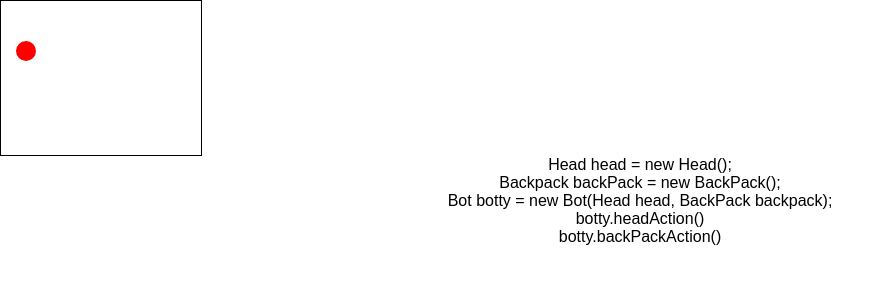
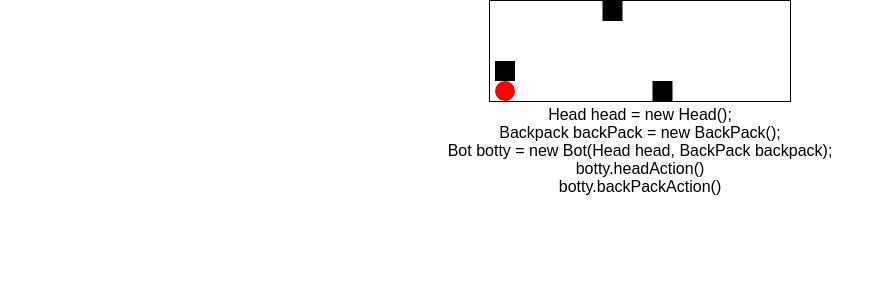
Before and after one commit to JayChetty/bot, a React (Create React App) app: page / in a window 1280 px wide. Shown: the top 300 px of the page, without its empty margins (0-894 px from the left). Built offline with nearby package versions, Linux system fonts and the light colour scheme.

Commit message:
start animations

```diff
--- a/src/App.css
+++ b/src/App.css
@@ -1,9 +1,12 @@
 .App {
   text-align: center;
+  display: flex;
+  flex-direction: column;
+  align-items: center;
 }
 
 .GameBox{
-  width:200px;
+  width:300px;
   border: 1px solid black;
 }
 
@@ -12,7 +15,7 @@
   height: 80px;
 }
 
-.circle{
+.level-item{
   animation: move-left infinite 20s linear;
 }
 
@@ -35,5 +38,5 @@
 
 @keyframes move-left {
   from { transform: translateX(0px); }
-  to {transform: translateX(-100px);}
+  to {transform: translateX(-150px);}
 }
--- a/src/App.js
+++ b/src/App.js
@@ -11,11 +11,13 @@ class App extends Component {
     return (
       <div className="App">
         <div className="Feedback">
-          <div className="GameBox">
-            <svg>
-              <circle className="circle" cx={50} cy={50} r={10} fill="red" />
-            </svg>
-          </div>
+          <svg height={100} className="GameBox">
+            <circle cx={15} cy={90} r={10} fill="red" />
+            <rect x={5} y={60} width={20} height={20}/>
+            <rect className="level-item" x={150} y={0} width={20} height={20}/>
+            <rect className="level-item" x={200} y={80} width={20} height={20}/>
+
+          </svg>
         </div>
         <div className="Instructions">
           <div>Head head = new Head();</div>
```
